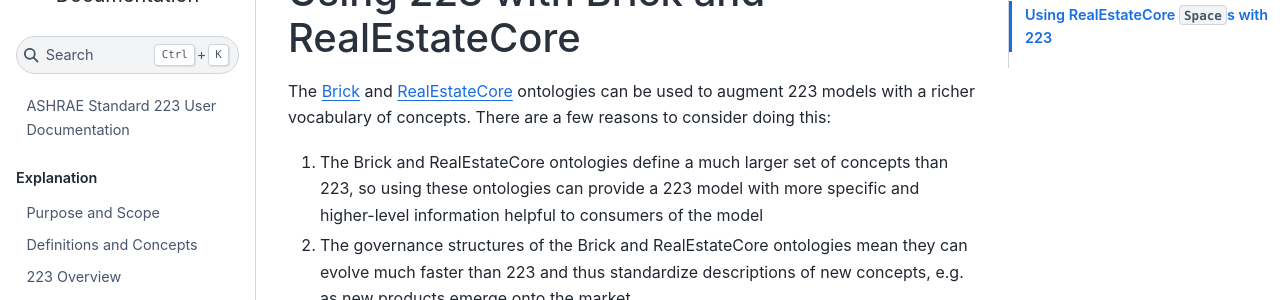
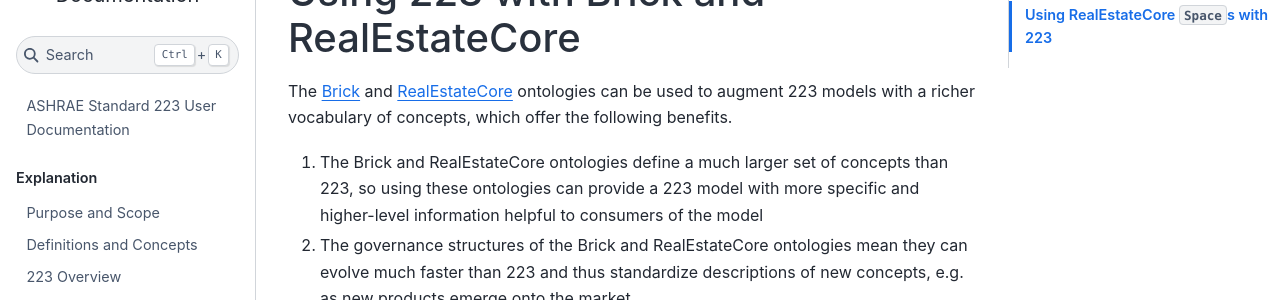
Before and after one commit to open223/docs.open223.info, a Jupyter Book: the page built from guides/brick-rec.md, in a window 1280 px wide and 900 px high. Shown: the part 151-451 px from the top of the window. Built offline with Jupyter Book 1.0.4 settings and Sphinx 7.4.7 and the Sphinx Book theme 1.1.4, drawn with Linux system fonts in a browser that asks for light colours.

Commit message:
Update guides/brick-rec.md
Co-authored-by: Matt Steen <MatthewSteen@users.noreply.github.com>

```diff
--- a/guides/brick-rec.md
+++ b/guides/brick-rec.md
@@ -1,7 +1,6 @@
 # Using 223 with Brick and RealEstateCore
 
-The [Brick](https://brickschema.org) and [RealEstateCore](https://realestatecore.io) ontologies can be used to augment 223 models with a richer vocabulary of concepts.
-There are a few reasons to consider doing this:
+The [Brick](https://brickschema.org) and [RealEstateCore](https://realestatecore.io) ontologies can be used to augment 223 models with a richer vocabulary of concepts, which offer the following benefits.
 
 1. The Brick and RealEstateCore ontologies define a much larger set of concepts than 223, so using these ontologies can provide a 223 model with more specific and higher-level information helpful to consumers of the model
 2. The governance structures of the Brick and RealEstateCore ontologies mean they can evolve much faster than 223 and thus standardize descriptions of new concepts, e.g. as new products emerge onto the market
```
